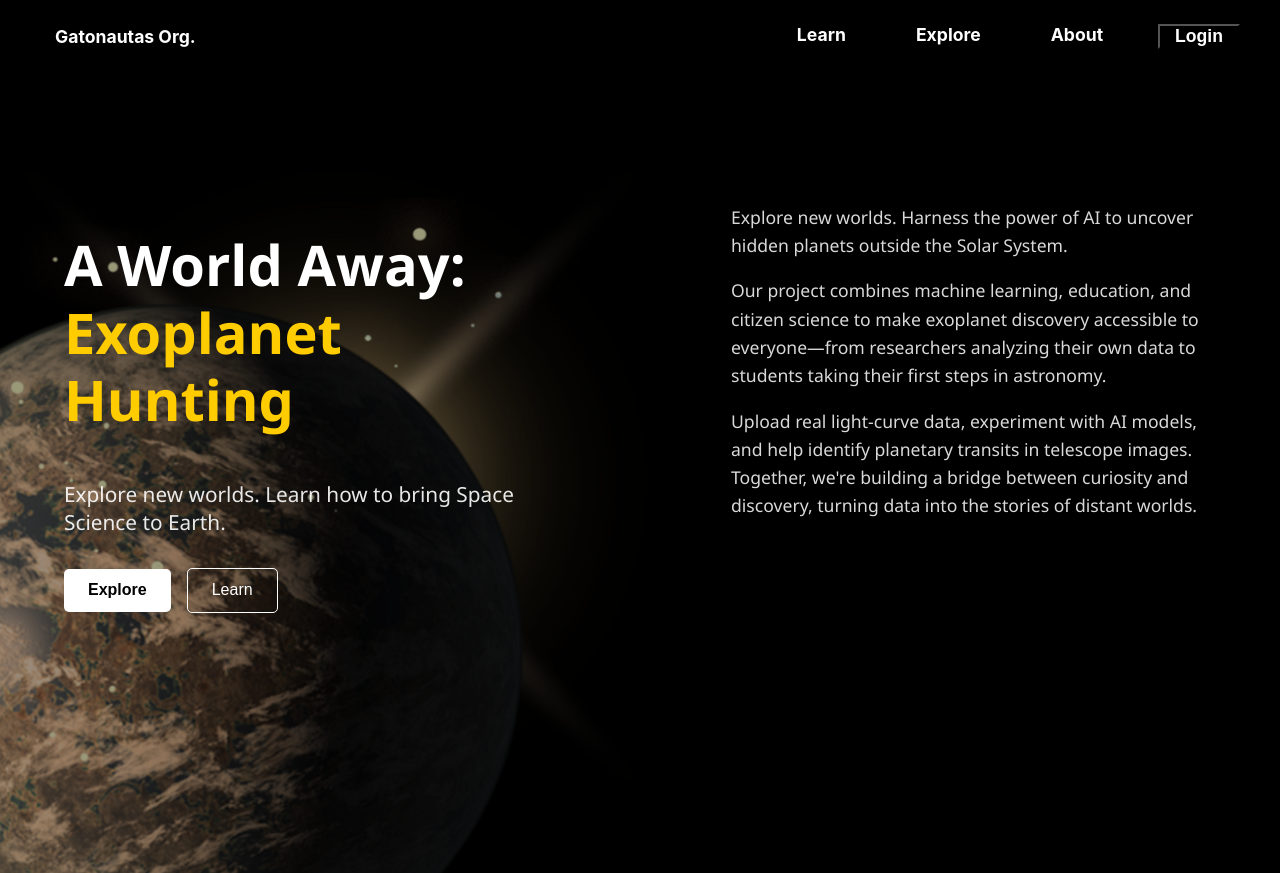
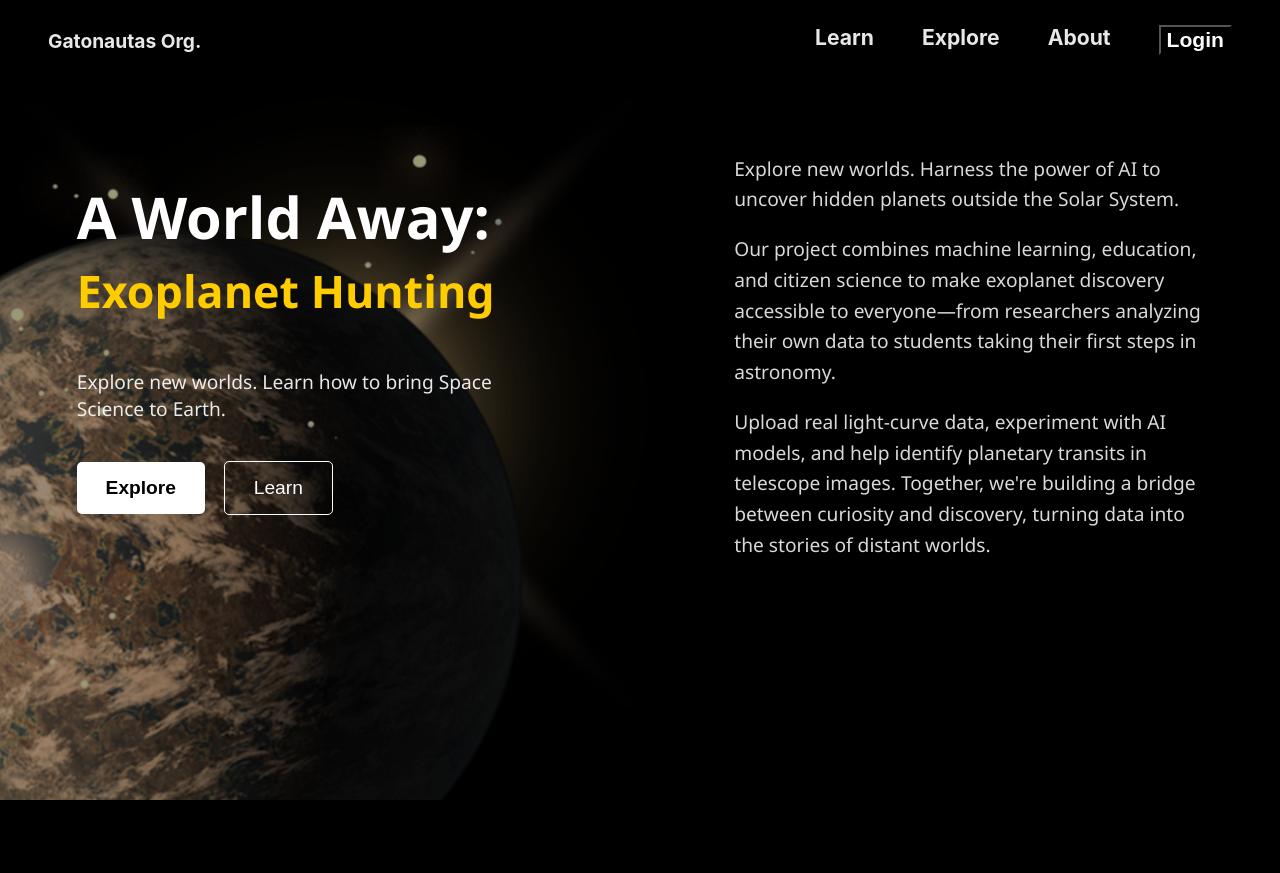
Before and after one commit to Mykaell-Max/Gatonautas, a React (Vite) app in the folder web/front-end/: page / in a window 1280 px wide. After the commit the page ends 800 px from the top, so only its background shows below. Built offline with nearby package versions, Linux system fonts and the light colour scheme.

Commit message:
Correções CSS.com.br

```diff
--- a/web/front-end/src/components/Navbar/Navbar.css
+++ b/web/front-end/src/components/Navbar/Navbar.css
@@ -1,7 +1,9 @@
 .navbar {
+  position: fixed;
   top: 0;
   left: 0;
   right: 0;
+  height: 80px; /* Navbar maior */
   display: flex;
   justify-content: space-between;
   align-items: center;
@@ -21,17 +23,24 @@
   padding: 0;
 }
 
-.navbar a,
-.navbar button {
-  color: white;
-  padding: 0 15px 0 15px;
-  background-color: #1a1a1a00;
+.navbar a{
+  color: rgba(255, 255, 255, 0.911);
   text-decoration: none;
   font-weight: bold; /* textos mais grossos */
   font-size: 1.1rem;
   cursor: pointer;
 }
 
+.navbar button {
+  background: #000; /* preto sólido */
+  color: #fff;
+  font-weight: bold;
+  cursor: pointer;
+  transition: all 0.3s ease;
+  font-size: 1.1rem;
+}
+
+
 .navbar a:hover,
 .navbar button:hover {
   color: #b366ff; /* roxo claro ao passar o mouse */
--- a/web/front-end/src/pages/Home/Home.css
+++ b/web/front-end/src/pages/Home/Home.css
@@ -1,5 +1,6 @@
 * {
   box-sizing: content-box;
+  font-size: clamp(1rem, 1.5vw, 1.5rem); /* cresce junto com a tela */
 }
 html, body {
   margin: 0;
@@ -35,7 +36,7 @@ html, body {
 }
 
 .hero-text h1 {
-  font-size: 3.5rem;
+  font-size: clamp(2rem, 4.5vw, 6.5rem);
   font-weight: 700;
   line-height: 1.2;
   z-index: 1;
@@ -43,11 +44,12 @@ html, body {
 
 .hero-text .highlight {
   color: #ffcc00;
+  font-size: clamp(2rem, 3.5vw, 6.5rem);
 }
 
 .hero-text p {
   margin-top: 1rem;
-  font-size: 1.3rem;
+  font-size: clamp(1rem, 1.5vw, 1.5rem);
   opacity: 0.9;
 }
 
@@ -99,7 +101,7 @@ html, body {
   position: absolute;
   bottom: 0;
   left: 0;
-  width: 100%;
+  width: 900px;
   max-width: 55%;
   opacity: 0.6; /* reduz brilho para não apagar o texto */
   pointer-events: none;
```
